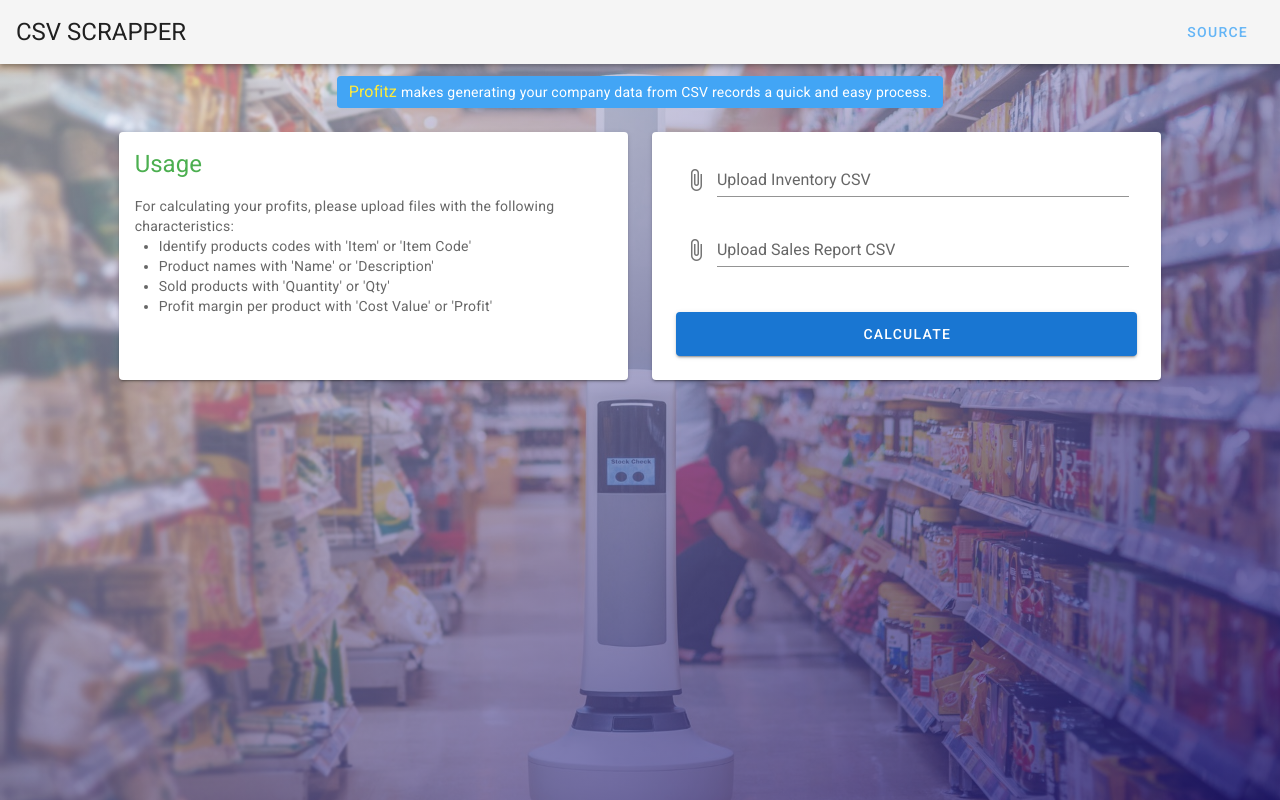
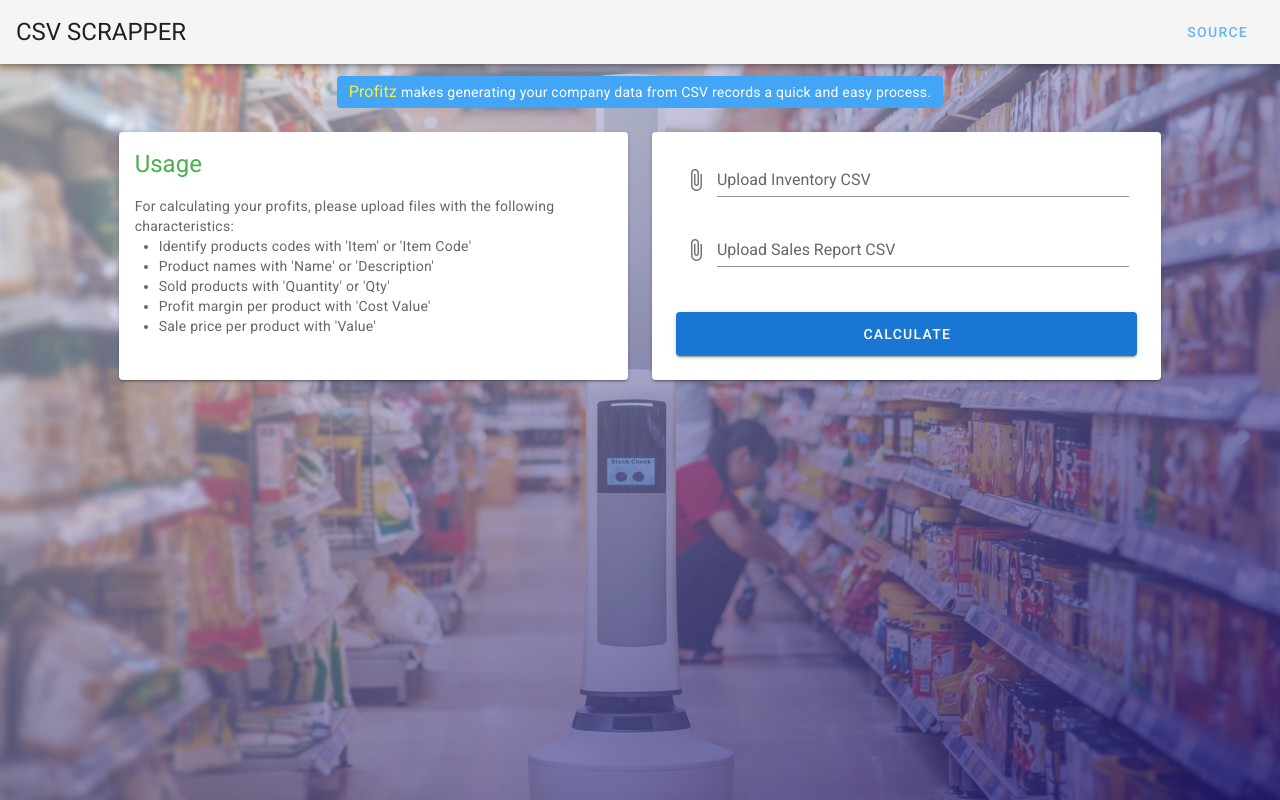
Before and after one commit to athawe/csv-calculations, a Vue app: page / in a window 1280 px wide. Built offline with nearby package versions, Linux system fonts and the light colour scheme.

Commit message:
Adding more to calculations

```diff
--- a/src/components/Scrapper.vue
+++ b/src/components/Scrapper.vue
@@ -48,7 +48,8 @@
               <li>Identify products codes with 'Item' or 'Item Code'</li>
               <li>Product names with 'Name' or 'Description'</li>
               <li>Sold products with 'Quantity' or 'Qty'</li>
-              <li>Profit margin per product with 'Cost Value' or 'Profit'</li>
+              <li>Profit margin per product with 'Cost Value'</li>
+              <li>Sale price per product with 'Value'</li>
             </ul>
           </v-card-text>
         </v-card>
@@ -185,15 +186,16 @@
         const sales = await csv().fromString(this.salesCSV)
         this.output = sales.slice(0, (sales.length - 2)).map(entry => {
           const saleItemCode = entry['Item Code'] ? entry['Item Code'] : entry['Item']
-          const quantity = parseInt(entry['Qty'] ? entry['Qty'] : entry['Quantity'], 10)
+          const quantitySold = parseInt(entry['Qty'] ? entry['Qty'] : entry['Quantity'], 10)
+          const revenue = currency(entry['Value']).value
           let index = inventory.findIndex(inventoryEntry => {
             const inventoryItemCode = inventoryEntry['Item Code'] ? inventoryEntry['Item Code'] : inventoryEntry['Item']
             return saleItemCode === inventoryItemCode
           })
           if (index !== -1) {
-            const costPerUnit = currency(inventory[index]['Cost Value'] ? inventory[index]['Cost Value'] : inventory[index]['Profit']).value
+            const costPerUnit = currency(inventory[index]['Cost Value']).value
             const price = currency(
-              quantity * costPerUnit, {
+              (revenue - (quantitySold * costPerUnit)), {
                 formatWithSymbol: true,
                 separator: ',',
               }
```
